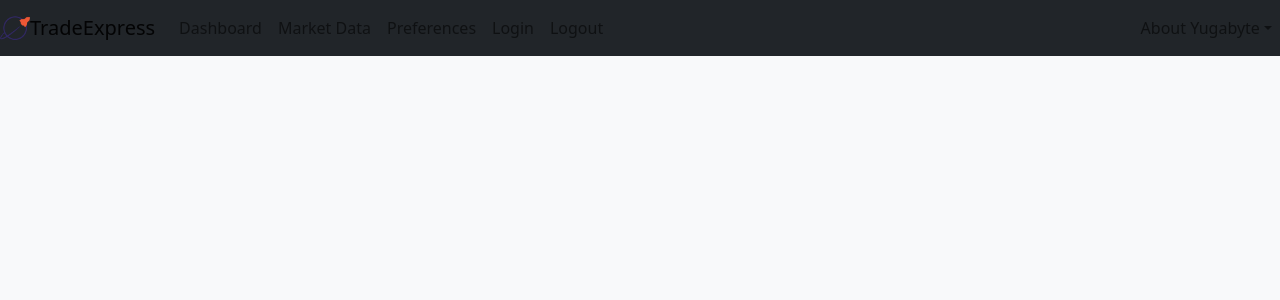
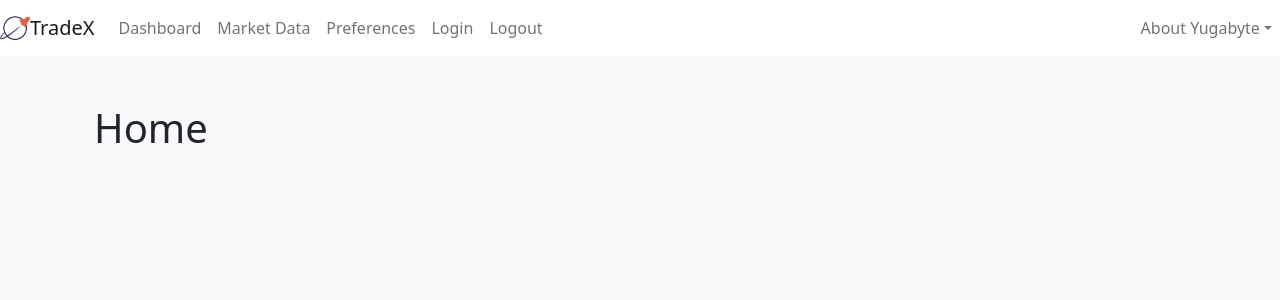
Before and after one commit to YugabyteDB-Samples/yugabyte-sample-trading-app, a React (Create React App) app in the folder preferences/src/main/frontend/: page / in a window 1280 px wide. Shown: the top 300 px of the page. Built offline with nearby package versions, Linux system fonts and the light colour scheme.

Commit message:
Basic Skeleton is Ready

```diff
--- a/preferences/src/main/frontend/src/App.js
+++ b/preferences/src/main/frontend/src/App.js
@@ -14,7 +14,7 @@ class App extends Component {
     return (
       <BrowserRouter>
         <AppNavbar />
-        <div className='bg-light text-light pt-5' style={{height: '100vh'}}>
+        <div className='bg-light text-dark pt-5' style={{height: '100vh'}}>
           <div className='container'>
             <Routes>
               <Route path='/' exact={true} element={<Home/>}/>
--- a/preferences/src/main/frontend/src/components/AppNavbar.js
+++ b/preferences/src/main/frontend/src/components/AppNavbar.js
@@ -18,12 +18,12 @@ class AppNavbar extends Component {
   }
 
   render() {
-    return (<Navbar bg="dark" expand="lg">
+    return (<Navbar expand="lg">
           <Navbar.Brand href="/home">
             <img src={logo} height='30'
                  className="d-inline-block align-top"
                  alt="Trading Home Logo"/>
-            <span>TradeExpress</span>
+            <span>TradeX</span>
           </Navbar.Brand>
           <Navbar.Toggle aria-controls="basic-navbar-nav"/>
           <Navbar.Collapse id="basic-navbar-nav">
```
